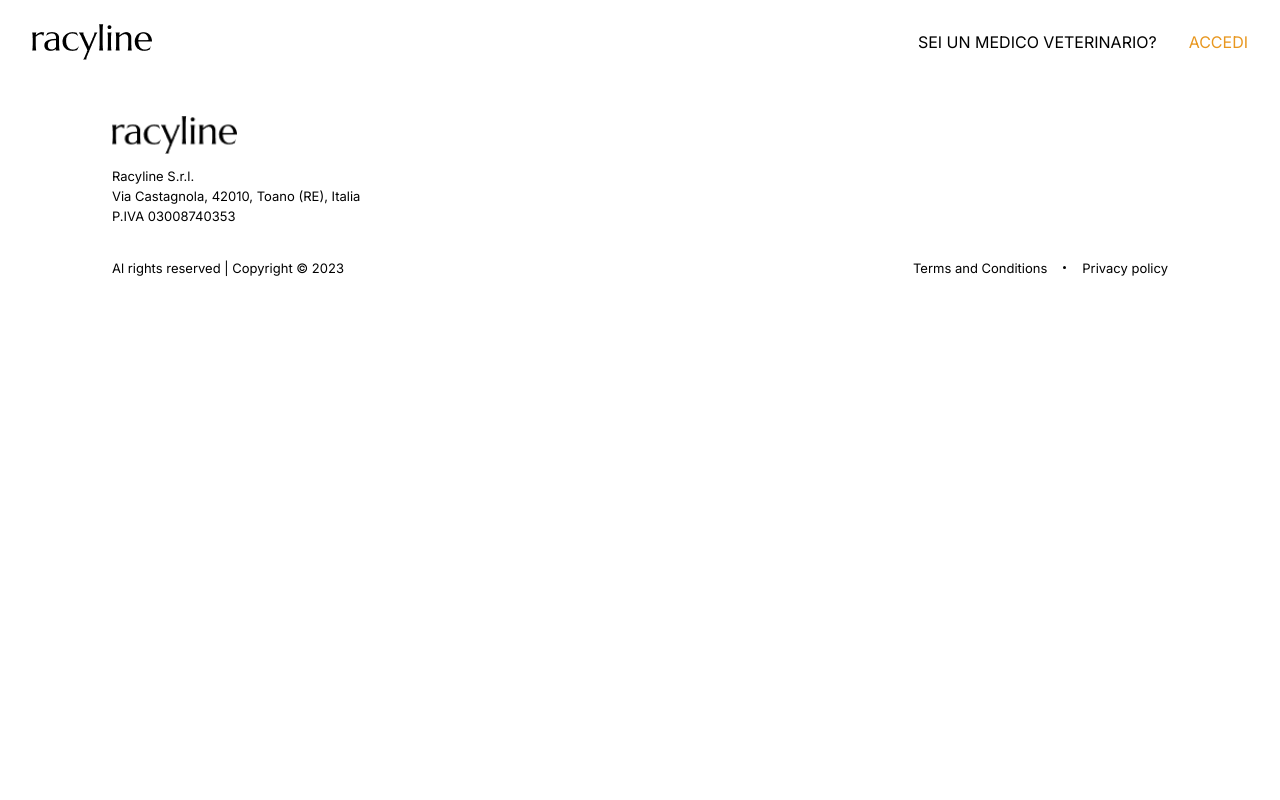
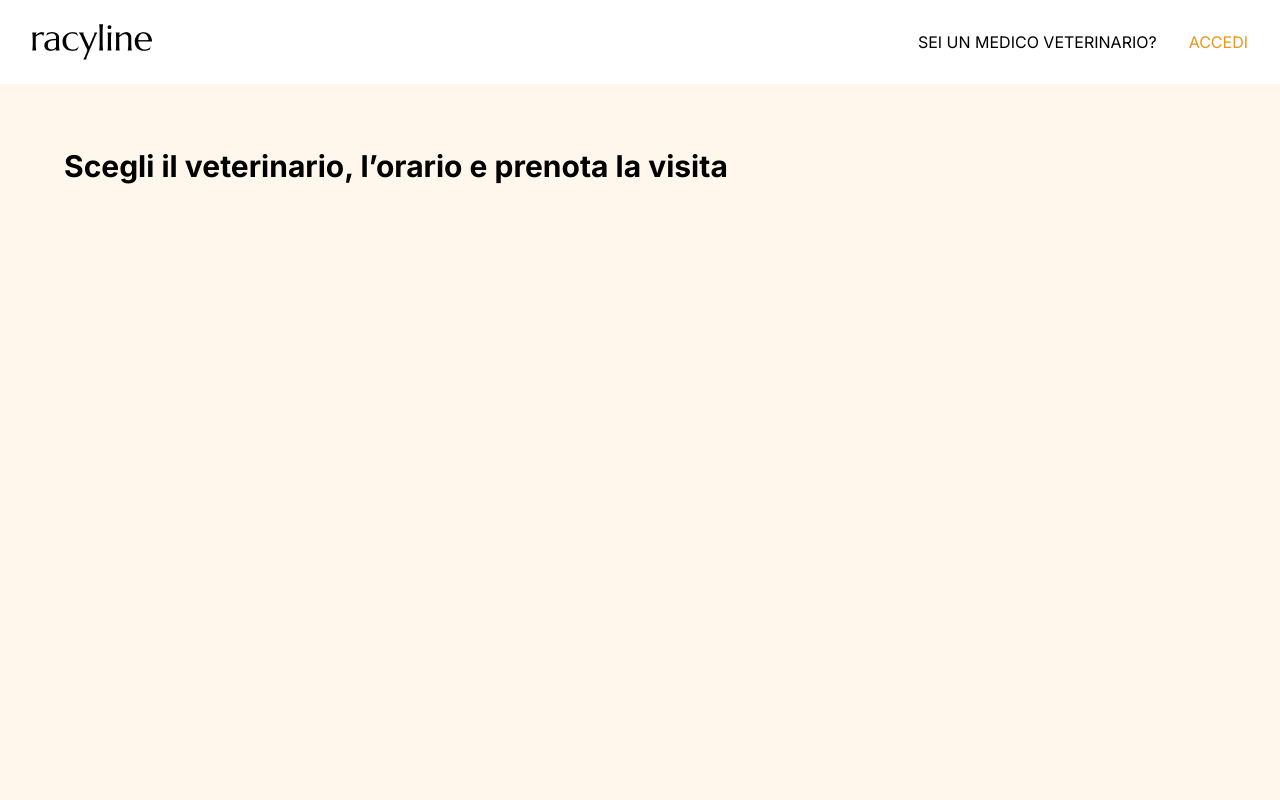
Before and after one commit to mahmudulhaquequdrati/racyline-frontend, a React (Vite) app: page /vets/appointment in a window 1280 px wide. Shown: the top 800 px of the page. Built offline with nearby package versions, Linux system fonts and the light colour scheme.

Commit message:
appointment list page designed

```diff
--- a/src/App.jsx
+++ b/src/App.jsx
@@ -9,6 +9,7 @@ import RegistrationGoogleCalenderConnect from "./pagers/vetRegistration/Registra
 import RegistrationGoogleCalenderConnected from "./pagers/vetRegistration/RegistrationGoogleCalenderConnected";
 import RegistrationWithGoogle from "./pagers/vetRegistration/RegistrationWithGoogle";
 import firebaseAuthInit from "../firebase.init";
+import Appointment from "./pagers/VetDashboard/Appointment";
 // import DefaultLayout from "./pagers/adminPages/DefaultLayout";
 // import AllAppointment from "./pagers/adminPages/AllAppointment";
 
@@ -37,10 +38,7 @@ const App = () => {
           path="/registration-availabilities"
           element={<RegistrationAvailabilities />}
         />
-        <Route
-          path="/registration-availabilities"
-          element={<RegistrationAvailabilities />}
-        />
+        <Route path="/vets/appointment" element={<Appointment />} />
         {/* <Route path="/admin" element={<DefaultLayout />}>
           <Route element={<AllAppointment />} />
         </Route> */}
--- /dev/null
+++ b/src/pagers/VetDashboard/Appointment.jsx
@@ -0,0 +1,11 @@
+const Appointment = () => {
+  return (
+    <div className="bg-[#FFF7EC] h-[100vh]">
+      <p className="font-bold p-16 text-3xl">
+        Scegli il veterinario, l’orario e prenota la visita
+      </p>
+    </div>
+  );
+};
+
+export default Appointment;
```
